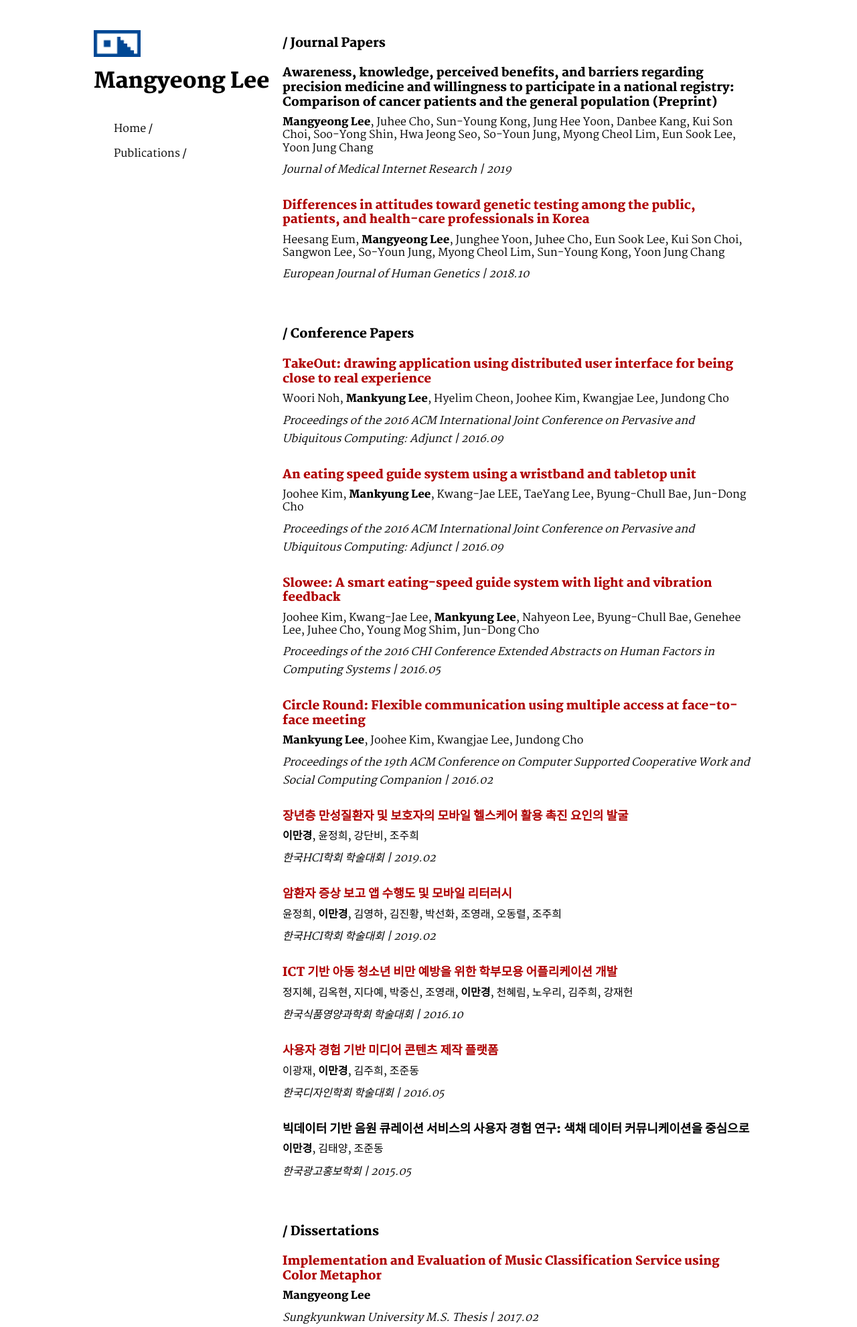
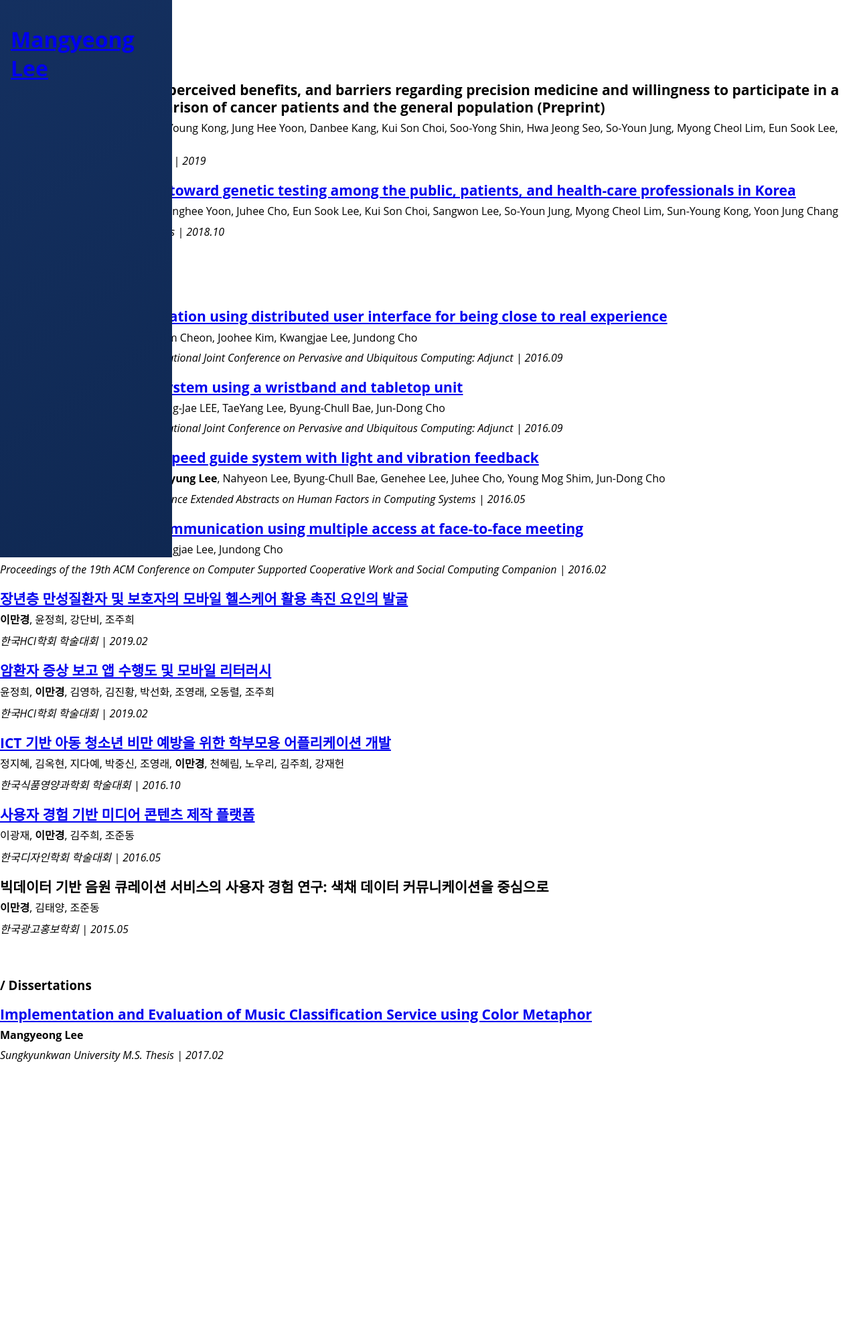
Before and after one commit to mangyeonglee/mangyeonglee.github.io, a PHP site: page /publications.html in a window 1280 px wide. Shown: the whole page at 67% size. After the commit the page ends 1585 px from the top, so only its background shows below. Run offline with PHP 8.4, Linux system fonts and the light colour scheme; some web fonts are replaced.

Commit message:
Update style.css

```diff
--- a/style.css
+++ b/style.css
@@ -1,146 +1,125 @@
 /*--- basic setting ---*/
 
 
-a {
-    text-decoration: none;
-    color: black;
-}
 
 body {
-    font-family: 'Martel';
-    background: white;
-    margin-left: 9px;
-    margin-right: 9px;
-}
-
-.mainpage {
-    display: grid;
-    grid-template-rows: 180px auto;
-}
-
-#footer {
-    height: 120px;
-}
-
-
-/*-- sidebar setting --*/
-
-#header-logo {
-    background-image: url('logo_mglee.png');
-    background-size: cover;
-    height: 40px;
-    width: 70px;
-    margin-bottom: 10px;
-}
-
-
-header {
-    grid-area: hd;
-}
-
-nav {
-    grid-area: nv;
-}
-
-.sidebar {
-    display: grid;
-    grid-template-areas:
-    "hd"
-    "nv";
-    position: fixed;
-    padding-top: 15px;
-    padding-bottom: 6px;
-    height: auto;
-    width: 100vw;
-    background: white;
-    top: 0;
-}
-
-
-.sidebar h1 {
-    font-weight: 900;
-    margin: 0px 30px 0px 0px;
-    font-size: 32px;
-
+    font-family: 'Open Sans', sans-serif;
+    font-weight: 400;
+    background-color: white;
+    padding:0;
+    margin:0;
 }
 
 
 
 
-/*
-.sidebar h1 {
+/*-- header setting --*/
+
+header {
+    /*overflow: hidden;*/
     display: inline-block;
-    font-size: 20pt;
-    border-style: solid;
-    border-image: linear-gradient(to right, #00249c 0%,#0098d4 100%);
-    border-image-slice: 1;
-    border-width: 5px;
-    padding: 6px;
-    margin: 0px 6px 0px 0px;
-    font-family: Arial, Helvetica, sans-serif;
-    font-weight: bold;
-    background-image: -webkit-linear-gradient(bottom left, #00249c 0%,#0098d4 100%);
-    -webkit-background-clip: text;
-    -webkit-text-fill-color: transparent;
-}*/
-
-
-
-.nav-list {
-    padding: 0;
-    margin: 20px 0px 0px 0px;
+    position:fixed;
+    top:0;
+    left:0;
+    width:225px;
+    height: 100%;
+    padding: 1rem;
+    background: linear-gradient(145deg, #143060, #0f2852);
+    /*background-color:#142b53;*/
+    /*background-color: rgb(0, 71, 149);*/
+    /*justify-content: space-between;*/
+    align-items: center;
 }
 
-.nav-item {
-    display: inline-block;
-    font-size: 12pt;
-    margin: 0;
-}
-
-.nav-item a:hover {
-    background: #0e3e7e;
-    color: white;
+a.header-btn {
+    text-decoration: none;
+    color: rgb(255, 255, 255);
 }
 
 
-
-/*-- contents --*/
-
-
-.contents {
-    background: white;
-    grid-row-start: 2;
-}
-
-.contents a{
-    color: #af0000;
-
-}
-
-.contents a:hover{
-    color: #001646;
-    text-decoration: underline;
-
+#logo_img {
+    background-image: url('logo_mglee.png');
+    background-size: cover;
+    height: 46px;
+    width: 80px;
+    margin-top: 10px;
+    margin-bottom: 10px;
 }
 
 
-#newsEvents, #Affiliations, #currentProjects {
-    margin-top: 60px;
-
+.logo h1 {
+    color: rgb(255, 255, 255);
+    font-size: 24px;
+    margin: 0px;
 }
 
-/*-------backgroundimg------------*/
+.navbar {
+    margin-right:2rem;
+}
 
+.navbar a {
+    display: inline-block;
+    color: rgb(255, 255, 255);
+    text-align: center;
+    font-size: 14px;
+    padding: 9px 0px;
+}
+
+/*.nav-item a:hover {
+    background: #0e3e7e;
+    color: white;
+}*/
+
+/*-- main content setting --*/
+
+#main-content {
+    padding-left: 320px;
+    padding-right: 90px;
+}
+
+#main-introduction {
+    /*transform-style: preserve-3d;*/
+    /*position: relative;*/
+    /*perspective: 4px;*/
+    overflow:hidden;
+    margin:0;
+}
+
+#main-introduction h1 {
+    font-size: 48px;
+}
 
 #profileImage {
-    height: 200px;
-    background-image: url('IMG_1349.jpeg');
-    background-position: center bottom;
-    background-size: cover;
+    background-image: url('IMG_0172.jpeg');
+    background-position: 45% 50%;
+    background-size:cover;
+    background-repeat: no-repeat;
+    height: 420px;
+    /*background-attachment:fixed;
+    /*transform: translate3d(-200px, -400px, -2px) scale(2);
+    z-index: -1;*/
+}
+
+#mglee-description {
+    margin-top: 60px;
 }
 
 
-/*-------contact------------*/
+#mglee-description p {
+    margin-top: 30px;
+    font-size: 18px;
+}
+
+.inst_link {
+    color: rgb(156, 0, 29);
+    font-weight: 600;
+}
+
+.em_link {
+    color: rgb(156, 0, 29);
+    font-weight: 600;
+}
+
 
 .contact-grid {
     display: grid;
@@ -172,76 +176,40 @@
 }
 
 
-/*-------currentProjects------------*/
+/* publicacion */
 
-.project-grid {
-    display: grid;
-    grid-template-columns: 1fr;
-    grid-row-gap: 12px;
+/*-- contents --*/
+
+
+
+
+.publication-list {
+    background: white;
+    grid-row-start: 2;
+    padding-bottom: 120px;
 }
 
-.project-col-2 h4 {
-    margin: 0;
+.publication-list a{
+    color: #005b80;;
+
 }
 
-.project-col-2 p {
-    font-size: 12pt;
-    margin: 0;
-    padding-bottom: 12px;
-}
-
-
-.project-col-1 {
-    background-size: cover;
-    background-position: center center;
-    border: 2px solid black;
-    height: 90px;
-}
-
-#project1 {
-    background-image: url('https://image.freepik.com/free-vector/hand-drawn-background-mobile-phone-with-checklist_23-2147607986.jpg');
-}
-#project2 {
-    background-image: url('https://image.freepik.com/free-vector/chatbot-concept-background-with-mobile-device_23-2147831507.jpg');
-}
-#project3 {
-    background-image: url('https://image.freepik.com/free-vector/characters-senior-people-holding-healthcare-icons_53876-43277.jpg');
-}
-#project4 {
-    background-image: url('https://image.freepik.com/free-vector/man-woman-browsing-internet-medical-website_1262-19802.jpg');
-}
-#project5 {
-    background-image: url('https://image.freepik.com/free-vector/sketchy-children_23-2147515093.jpg');
-}
-#project6 {
-    background-image: url('https://image.freepik.com/free-vector/modern-coffee-shop-interior-with-flat-design_23-2147905685.jpg');
-}
-#project7 {
-    background-image: url('https://image.freepik.com/free-vector/business-people-working-project-flat-icon_1262-18770.jpg');
-}
-#project8 {
-    background-image: url('https://image.freepik.com/free-vector/apple-watch_1034-36.jpg');
-}
-#project9 {
-    background-image: url('https://image.freepik.com/free-vector/mobile-background-appliances-with-internet_23-2147635903.jpg');
-}
-#project10 {
-    background-image: url('https://image.freepik.com/free-vector/antigravity-people-background_23-2148074425.jpg');
-}
-
-
-#Affiliations ul li {
-    margin-bottom: 15px;
+.publication-cat {
+    background-color: #005b80;
+    font-size: 28px;
+    margin-top: 60px;
+    padding-left:12px;
+    color: white;
 }
 
 .publication-grid {
     display: grid;
     grid-template-rows: 3;
-    margin-bottom: 30px;
+    margin-bottom: 21px;
 }
 
 .paperTitle {
-    font-size: 18px;
+    font-size: 21px;
     line-height: 120%;
     margin-bottom: 9px;
 }
@@ -255,133 +223,3 @@
 #conference, #dissert {
     margin-top: 60px;
 }
-
-@media (max-width: 600px){
-    .project-col-1 {
-        display: none;
-    }
-}
-
-
-@media (min-width: 600px){
-    .sidebar {
-        grid-template-areas:
-        "hd nv";
-        height: 90px;
-        align-items: end;
-        padding-bottom: 20px;
-    }
-
-    #nav-main {
-        margin-bottom: 9px;
-
-    }
-
-    .nav-list {
-        margin: 0;
-    }
-
-    .mainpage {
-        display: grid;
-        grid-template-rows: 120px auto;
-    }
-
-    .project-grid {
-        grid-template-columns: 2fr 3fr;
-        grid-column-gap: 12px;
-    }
-
-    .project-col-1 {
-        height: 150px;
-    }
-}
-
-
-@media (min-width: 800px){
-    .container{
-        margin-top: 30px;
-    }
-
-    .mainpage {
-        grid-template-columns: 270px auto;
-        grid-template-rows: 66px auto;
-        grid-column-gap: 12px;
-    }
-
-    .sidebar{
-        width: 270px;
-        margin-top: 30px;
-        grid-template-areas:
-        "hd"
-        "nv";
-    }
-
-    .sidebar h1 {
-        margin: 0 auto;
-        padding: 0;
-        font-size: 32px;
-    }
-
-    .contents {
-        max-width: 700px;
-        grid-row-start: 1;
-        grid-column-start: 2;
-    }
-
-    .nav-list {
-        margin-top: 30px;
-    }
-
-    .nav-item {
-        display: block;
-        margin-left: 30px;
-        margin-bottom: 10px;
-    }
-
-    .mail {
-        grid-area: mail;
-    }
-
-    .sns {
-        grid-area: sns;
-    }
-
-    .office {
-        grid-area: office;
-    }
-
-    .contact-grid {
-        display: grid;
-        grid-template-columns: repeat(2, 1fr);
-        grid-row-gap: 12px;
-        grid-template-areas:
-        "mail sns"
-        "office office";
-    }
-
-    .news-grid {
-        grid-template-columns: 75px auto;
-        grid-row-gap: 12px;
-    }
-
-    .news-col-2 {
-        padding-bottom: 0;
-    }
-
-    .project-grid {
-        grid-row-gap: 15px;
-        grid-template-columns: 2fr 3fr;
-    }
-
-    .project-col-1 {
-        height: 200px;
-    }
-}
-
-@media (min-width: 1000px) {
-    .container {
-        width: 1000px;
-        margin-left: auto;
-        margin-right: auto;
-    }
-}
```
Also changed, not shown: other parts of style.css (+29 -4 lines).
